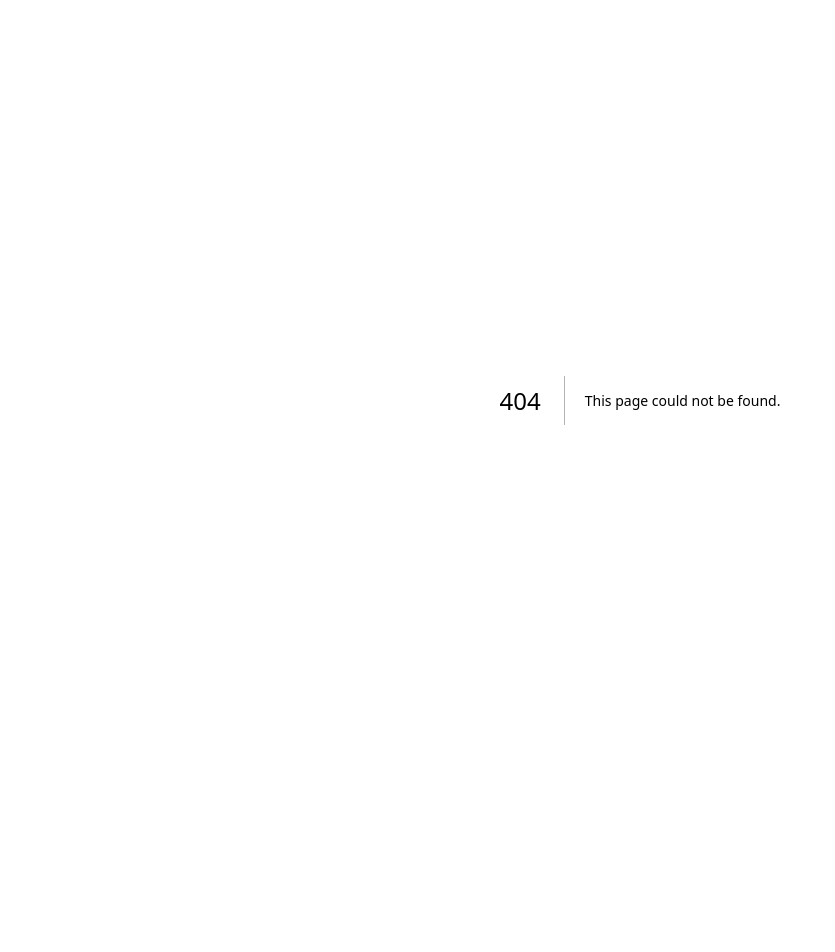
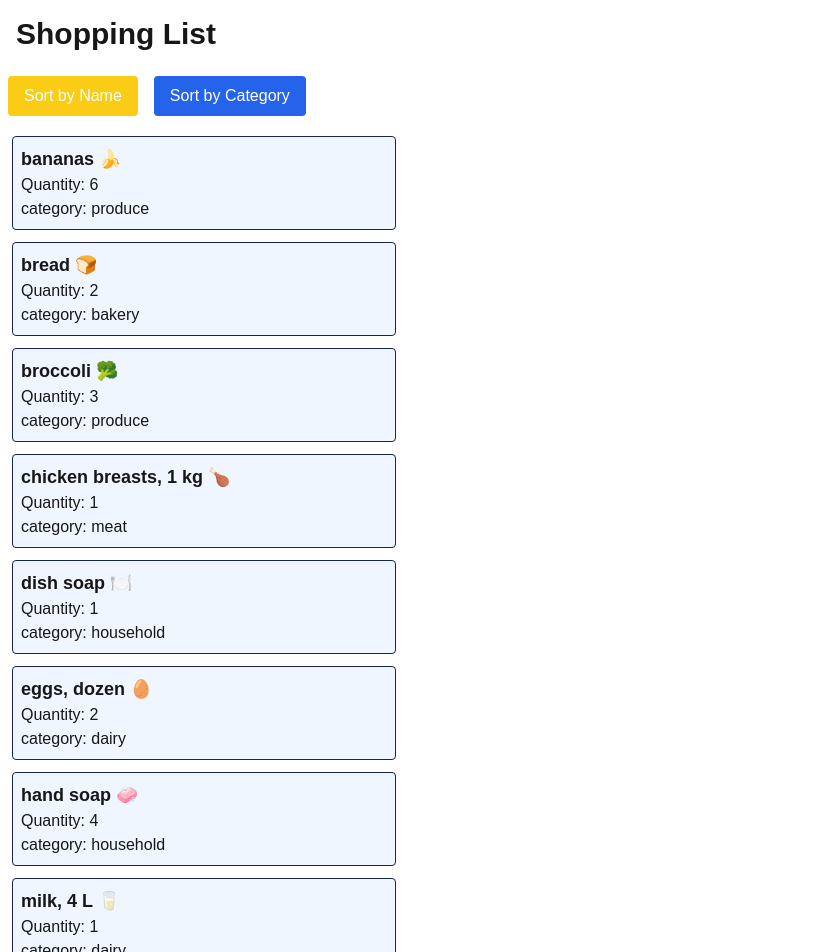
Before and after one commit to zi-michael-liang/cprg306-assignments, a Next.js app: page /week-6 in a window 1280 px wide. Before the commit this address had no page. Shown: the top 952 px of the page, without its empty margins (0-835 px from the left). Before the commit the page ends 800 px from the top, so only its background shows below. Built offline with nearby package versions, Linux system fonts and the light colour scheme.

Commit message:
Week 6 assignment
Week 6 assignment - sort grocery list

```diff
--- a/app/page.js
+++ b/app/page.js
@@ -8,6 +8,7 @@ export default function Home() {
       <p><Link href = "../week-3/" className="underline">Week 3 assignment</Link></p>
       <p><Link href = "../week-4/" className="underline">Week 4 assignment</Link></p>
       <p><Link href = "../week-5/" className="underline">Week 5 assignment</Link></p>
+      <p><Link href = "../week-6/" className="underline">Week 6 assignment</Link></p>
     </main>
   );
 }
--- /dev/null
+++ b/app/week-6/item-list.js
@@ -0,0 +1,28 @@
+"use client"
+
+import { useState } from "react";
+import Item from "./item";
+import items from "./items.json";
+
+export default function ItemList() {
+
+    const [sortBy, setSortBy] = useState("name");
+
+    const sortByName = () => setSortBy("name");
+    const sortByCategory = () => setSortBy("category");
+
+    if (sortBy == "name") items.sort((a, b) => a.name.localeCompare(b.name));
+    if (sortBy == "category") items.sort((a, b) => a.category.localeCompare(b.category));
+
+    let btnStyles = "bg-blue-600 text-white rounded px-4 py-2 m-2 hover:bg-blue-400 active:bg-yellow-500 disabled:bg-yellow-400"
+
+    return(
+        <div>
+            <button onClick={sortByName} className={btnStyles} disabled={sortBy == "name"}>Sort by Name</button>
+            <button onClick={sortByCategory} className={btnStyles} disabled={sortBy == "category"}>Sort by Category</button>
+            <ul>
+                {items.map((item) => <Item ItemObj={item} key={item.id}></Item>)}
+            </ul>
+        </div>
+    );
+}
--- /dev/null
+++ b/app/week-6/item.js
@@ -0,0 +1,14 @@
+
+
+export default function Item({ItemObj}) {
+
+    let {name, quantity, category} = ItemObj;
+
+    return(
+        <li className="m-3 p-2 max-w-sm bg-blue-50 border border-blue-950 rounded">
+            <h2 className="text-lg font-semibold">{name}</h2>
+            <p>Quantity: {quantity}</p>
+            <p>category: {category}</p>
+        </li>
+    );
+}
--- /dev/null
+++ b/app/week-6/items.json
@@ -0,0 +1,74 @@
+[
+    {
+      "id": "1h2GJKH12gkHG31h1H",
+      "name": "milk, 4 L 🥛",
+      "quantity": 1,
+      "category": "dairy"
+    },
+    {
+      "id": "2KJH3k2j3H1k2J3K1H",
+      "name": "bread 🍞",
+      "quantity": 2,
+      "category": "bakery"
+    },
+    {
+      "id": "3h2KJH3k2j3H1k2J3",
+      "name": "eggs, dozen 🥚",
+      "quantity": 2,
+      "category": "dairy"
+    },
+    {
+      "id": "4k2J3K1H2GJKH12gk",
+      "name": "bananas 🍌",
+      "quantity": 6,
+      "category": "produce"
+    },
+    {
+      "id": "5H1h1H2KJH3k2j3H",
+      "name": "broccoli 🥦",
+      "quantity": 3,
+      "category": "produce"
+    },
+    {
+      "id": "6H1k2J3K1H2GJKH1",
+      "name": "chicken breasts, 1 kg 🍗",
+      "quantity": 1,
+      "category": "meat"
+    },
+    {
+      "id": "7gkHG31h1H2KJH3k",
+      "name": "pasta sauce 🍝",
+      "quantity": 3,
+      "category": "canned goods"
+    },
+    {
+      "id": "8j3H1k2J3K1H2GJK",
+      "name": "spaghetti, 454 g 🍝",
+      "quantity": 2,
+      "category": "dry goods"
+    },
+    {
+      "id": "9H12gkHG31h1H2KJ",
+      "name": "toilet paper, 12 pack 🧻",
+      "quantity": 1,
+      "category": "household"
+    },
+    {
+      "id": "10H3k2j3H1k2J3K1",
+      "name": "paper towels, 6 pack",
+      "quantity": 1,
+      "category": "household"
+    },
+    {
+      "id": "11k2J3K1H2GJKH12",
+      "name": "dish soap 🍽️",
+      "quantity": 1,
+      "category": "household"
+    },
+    {
+      "id": "12GJKH12gkHG31h1",
+      "name": "hand soap 🧼",
+      "quantity": 4,
+      "category": "household"
+    }
+  ]
--- /dev/null
+++ b/app/week-6/page.js
@@ -0,0 +1,11 @@
+import ItemList from "./item-list";
+
+
+export default function Page() {
+    return(
+        <main>
+            <h1 className="m-4 text-3xl font-bold">Shopping List</h1>
+            <ItemList></ItemList>
+        </main>
+    );
+}
```
